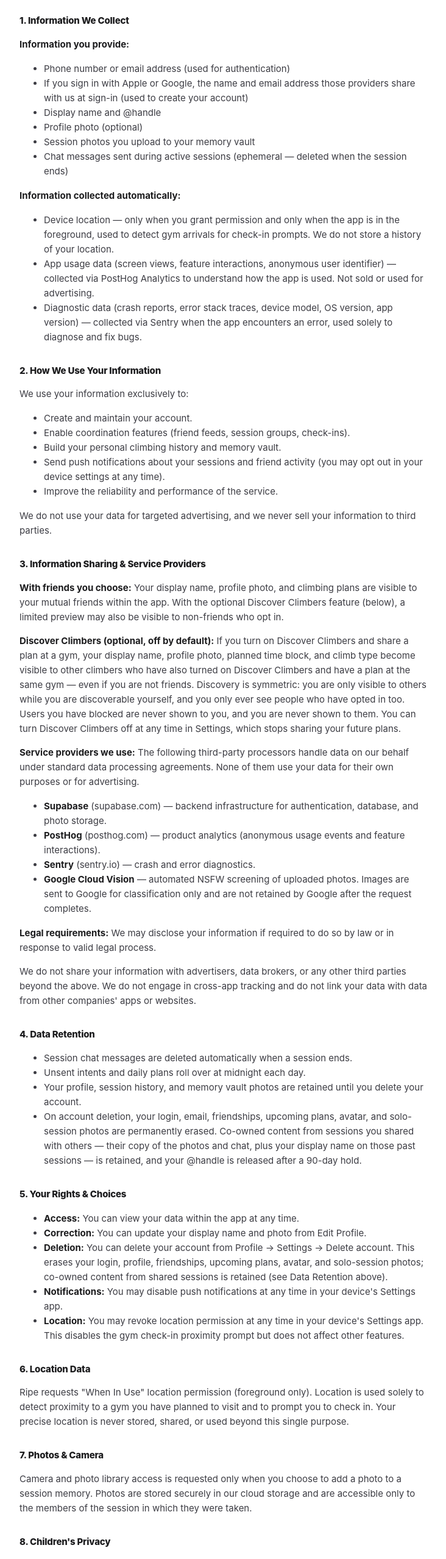
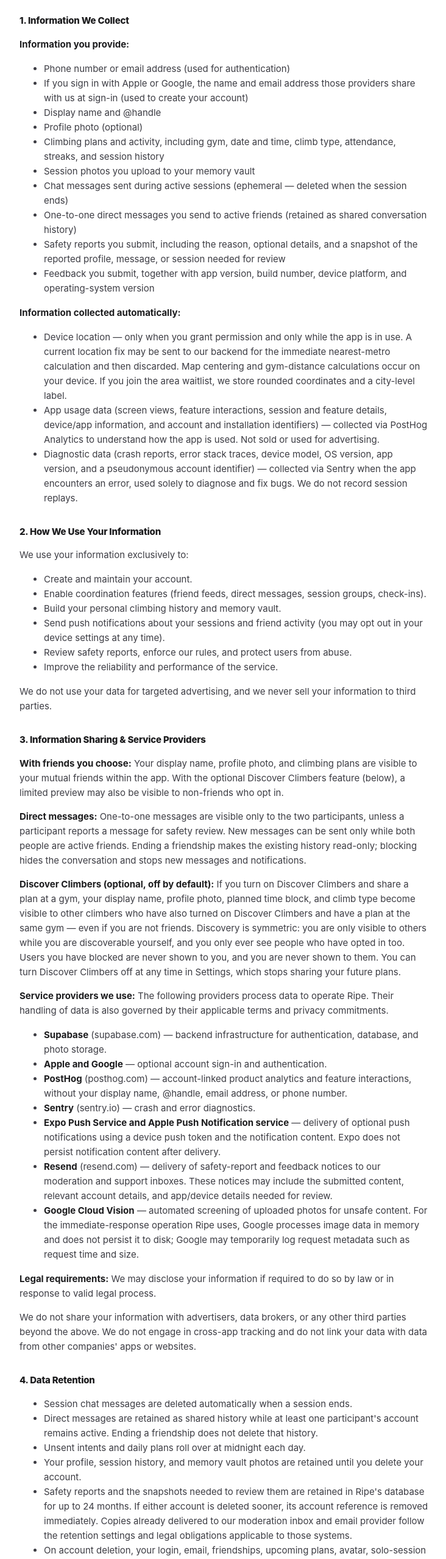
Before and after one commit to wmz01/ripe-legal, a plain HTML site: page privacy.html in a window 1280 px wide. Shown: the part 240-2796 px from the top of the page at 61% size, without its empty margins (272-1004 px from the left). Drawn offline with Linux system fonts and the light colour scheme.

Commit message:
docs: publish current privacy and retention terms

```diff
--- a/privacy.html
+++ b/privacy.html
@@ -10,7 +10,7 @@
   <main>
     <a class="back" href="index.html">← Back</a>
     <h1>Privacy Policy</h1>
-    <p class="last-updated">Last updated: June 3, 2026</p>
+    <p class="last-updated">Last updated: July 30, 2026</p>
 
     <p class="intro">
       This Privacy Policy explains how Ripe ("we," "us," or "our") collects, uses,
@@ -24,36 +24,45 @@
       <li>If you sign in with Apple or Google, the name and email address those providers share with us at sign-in (used to create your account)</li>
       <li>Display name and @handle</li>
       <li>Profile photo (optional)</li>
+      <li>Climbing plans and activity, including gym, date and time, climb type, attendance, streaks, and session history</li>
       <li>Session photos you upload to your memory vault</li>
       <li>Chat messages sent during active sessions (ephemeral — deleted when the session ends)</li>
+      <li>One-to-one direct messages you send to active friends (retained as shared conversation history)</li>
+      <li>Safety reports you submit, including the reason, optional details, and a snapshot of the reported profile, message, or session needed for review</li>
+      <li>Feedback you submit, together with app version, build number, device platform, and operating-system version</li>
     </ul>
     <p><strong>Information collected automatically:</strong></p>
     <ul>
-      <li>Device location — only when you grant permission and only when the app is in the foreground, used to detect gym arrivals for check-in prompts. We do not store a history of your location.</li>
-      <li>App usage data (screen views, feature interactions, anonymous user identifier) — collected via PostHog Analytics to understand how the app is used. Not sold or used for advertising.</li>
-      <li>Diagnostic data (crash reports, error stack traces, device model, OS version, app version) — collected via Sentry when the app encounters an error, used solely to diagnose and fix bugs.</li>
+      <li>Device location — only when you grant permission and only while the app is in use. A current location fix may be sent to our backend for the immediate nearest-metro calculation and then discarded. Map centering and gym-distance calculations occur on your device. If you join the area waitlist, we store rounded coordinates and a city-level label.</li>
+      <li>App usage data (screen views, feature interactions, session and feature details, device/app information, and account and installation identifiers) — collected via PostHog Analytics to understand how the app is used. Not sold or used for advertising.</li>
+      <li>Diagnostic data (crash reports, error stack traces, device model, OS version, app version, and a pseudonymous account identifier) — collected via Sentry when the app encounters an error, used solely to diagnose and fix bugs. We do not record session replays.</li>
     </ul>
 
     <h2>2. How We Use Your Information</h2>
     <p>We use your information exclusively to:</p>
     <ul>
       <li>Create and maintain your account.</li>
-      <li>Enable coordination features (friend feeds, session groups, check-ins).</li>
+      <li>Enable coordination features (friend feeds, direct messages, session groups, check-ins).</li>
       <li>Build your personal climbing history and memory vault.</li>
       <li>Send push notifications about your sessions and friend activity (you may opt out in your device settings at any time).</li>
+      <li>Review safety reports, enforce our rules, and protect users from abuse.</li>
       <li>Improve the reliability and performance of the service.</li>
     </ul>
     <p>We do not use your data for targeted advertising, and we never sell your information to third parties.</p>
 
     <h2>3. Information Sharing &amp; Service Providers</h2>
     <p><strong>With friends you choose:</strong> Your display name, profile photo, and climbing plans are visible to your mutual friends within the app. With the optional Discover Climbers feature (below), a limited preview may also be visible to non-friends who opt in.</p>
+    <p><strong>Direct messages:</strong> One-to-one messages are visible only to the two participants, unless a participant reports a message for safety review. New messages can be sent only while both people are active friends. Ending a friendship makes the existing history read-only; blocking hides the conversation and stops new messages and notifications.</p>
     <p><strong>Discover Climbers (optional, off by default):</strong> If you turn on Discover Climbers and share a plan at a gym, your display name, profile photo, planned time block, and climb type become visible to other climbers who have also turned on Discover Climbers and have a plan at the same gym — even if you are not friends. Discovery is symmetric: you are only visible to others while you are discoverable yourself, and you only ever see people who have opted in too. Users you have blocked are never shown to you, and you are never shown to them. You can turn Discover Climbers off at any time in Settings, which stops sharing your future plans.</p>
-    <p><strong>Service providers we use:</strong> The following third-party processors handle data on our behalf under standard data processing agreements. None of them use your data for their own purposes or for advertising.</p>
+    <p><strong>Service providers we use:</strong> The following providers process data to operate Ripe. Their handling of data is also governed by their applicable terms and privacy commitments.</p>
     <ul>
       <li><strong>Supabase</strong> (supabase.com) — backend infrastructure for authentication, database, and photo storage.</li>
-      <li><strong>PostHog</strong> (posthog.com) — product analytics (anonymous usage events and feature interactions).</li>
+      <li><strong>Apple and Google</strong> — optional account sign-in and authentication.</li>
+      <li><strong>PostHog</strong> (posthog.com) — account-linked product analytics and feature interactions, without your display name, @handle, email address, or phone number.</li>
       <li><strong>Sentry</strong> (sentry.io) — crash and error diagnostics.</li>
-      <li><strong>Google Cloud Vision</strong> — automated NSFW screening of uploaded photos. Images are sent to Google for classification only and are not retained by Google after the request completes.</li>
+      <li><strong>Expo Push Service and Apple Push Notification service</strong> — delivery of optional push notifications using a device push token and the notification content. Expo does not persist notification content after delivery.</li>
+      <li><strong>Resend</strong> (resend.com) — delivery of safety-report and feedback notices to our moderation and support inboxes. These notices may include the submitted content, relevant account details, and app/device details needed for review.</li>
+      <li><strong>Google Cloud Vision</strong> — automated screening of uploaded photos for unsafe content. For the immediate-response operation Ripe uses, Google processes image data in memory and does not persist it to disk; Google may temporarily log request metadata such as request time and size.</li>
     </ul>
     <p><strong>Legal requirements:</strong> We may disclose your information if required to do so by law or in response to valid legal process.</p>
     <p>We do not share your information with advertisers, data brokers, or any other third parties beyond the above. We do not engage in cross-app tracking and do not link your data with data from other companies' apps or websites.</p>
@@ -61,31 +70,33 @@
     <h2>4. Data Retention</h2>
     <ul>
       <li>Session chat messages are deleted automatically when a session ends.</li>
+      <li>Direct messages are retained as shared history while at least one participant's account remains active. Ending a friendship does not delete that history.</li>
       <li>Unsent intents and daily plans roll over at midnight each day.</li>
       <li>Your profile, session history, and memory vault photos are retained until you delete your account.</li>
-      <li>On account deletion, your login, email, friendships, upcoming plans, avatar, and solo-session photos are permanently erased. Co-owned content from sessions you shared with others — their copy of the photos and chat, plus your display name on those past sessions — is retained, and your @handle is released after a 90-day hold.</li>
+      <li>Safety reports and the snapshots needed to review them are retained in Ripe's database for up to 24 months. If either account is deleted sooner, its account reference is removed immediately. Copies already delivered to our moderation inbox and email provider follow the retention settings and legal obligations applicable to those systems.</li>
+      <li>On account deletion, your login, email, friendships, upcoming plans, avatar, solo-session photos, waitlist entry, feedback record, and user-specific notification and app state are erased from Ripe's active product database. Co-owned content — including the other participant's copy of shared-session photos and direct messages — is retained for that participant, with your identity shown as "Deleted climber" and a neutral avatar. A direct conversation is deleted after both participants delete their accounts. Safety reports follow the separate retention rule above. Copies already delivered to support or moderation systems, and limited security or backup records, may remain until those systems' retention periods expire. Your @handle is released after a 90-day hold.</li>
     </ul>
 
     <h2>5. Your Rights &amp; Choices</h2>
     <ul>
       <li><strong>Access:</strong> You can view your data within the app at any time.</li>
       <li><strong>Correction:</strong> You can update your display name and photo from Edit Profile.</li>
-      <li><strong>Deletion:</strong> You can delete your account from Profile → Settings → Delete account. This erases your login, profile, friendships, upcoming plans, avatar, and solo-session photos; co-owned content from shared sessions is retained (see Data Retention above).</li>
+      <li><strong>Deletion:</strong> You can delete your account from Profile → Settings → Delete account. This erases your login, profile, friendships, upcoming plans, avatar, and solo-session photos; co-owned shared-session content and direct messages are retained for the other participant (see Data Retention above).</li>
       <li><strong>Notifications:</strong> You may disable push notifications at any time in your device's Settings app.</li>
-      <li><strong>Location:</strong> You may revoke location permission at any time in your device's Settings app. This disables the gym check-in proximity prompt but does not affect other features.</li>
+      <li><strong>Location:</strong> You may revoke location permission at any time in your device's Settings app. You can still select your metro area manually, but location-based area detection and map centering will be unavailable.</li>
     </ul>
 
     <h2>6. Location Data</h2>
-    <p>Ripe requests "When In Use" location permission (foreground only). Location is used solely to detect proximity to a gym you have planned to visit and to prompt you to check in. Your precise location is never stored, shared, or used beyond this single purpose.</p>
+    <p>Ripe requests "When In Use" location permission (foreground only). To detect your area, the app sends a current latitude and longitude to our backend, which calculates the nearest supported metro and does not store those coordinates. Map centering and gym-distance calculations use location on your device. If you join the area waitlist, your device derives a city label and sends coordinates rounded to approximately two decimal places (roughly one kilometre) for storage with that label. We do not monitor your location in the background, use geofencing, verify gym check-ins with location, or retain precise location history.</p>
 
     <h2>7. Photos &amp; Camera</h2>
-    <p>Camera and photo library access is requested only when you choose to add a photo to a session memory. Photos are stored securely in our cloud storage and are accessible only to the members of the session in which they were taken.</p>
+    <p>Camera and photo-library access is requested only when you choose to take or select a profile or session-memory photo, or to save memory photos to your device. Uploaded profile photos are visible according to your profile and discovery settings. Uploaded session photos are stored in our cloud storage and are accessible only to checked-in members of that session.</p>
 
     <h2>8. Children's Privacy</h2>
     <p>Ripe is not directed to children under 13. We do not knowingly collect personal information from children under 13. If you believe a child under 13 has provided us with personal information, please contact us and we will delete it promptly.</p>
 
     <h2>9. Analytics &amp; Tracking</h2>
-    <p>We use PostHog and Sentry to understand how the app is used and to diagnose problems. These tools collect anonymous identifiers, screen-view events, feature-interaction events, and crash diagnostics. They do <strong>not</strong> use advertising identifiers (such as Apple's IDFA), and we do not track you across other companies' apps or websites. Because we do not engage in "tracking" as defined by Apple's App Tracking Transparency framework, we do not display an ATT prompt.</p>
+    <p>We use PostHog and Sentry to understand how the app is used and to diagnose problems. PostHog receives account and installation identifiers, screen-view and feature-interaction events, and event details such as gym, plan, session, and memory metadata. Sentry receives crash and error diagnostics, navigation context, basic device/app information, and a pseudonymous account identifier. We do not intentionally send either provider your display name, @handle, email address, phone number, private-message content, or photos, and Sentry session replay is disabled. These tools do <strong>not</strong> use Apple's advertising identifier (IDFA), and we do not track you across other companies' apps or websites. Because we do not engage in "tracking" as defined by Apple's App Tracking Transparency framework, we do not display an ATT prompt.</p>
 
     <h2>10. Security</h2>
     <p>We implement industry-standard technical and organisational measures to protect your information, including encrypted data transmission (TLS) and secure cloud storage. However, no method of transmission over the internet is 100% secure, and we cannot guarantee absolute security.</p>
```
Also changed, not shown: index.html (+1 -0 lines), terms.html (+5 -5 lines).
